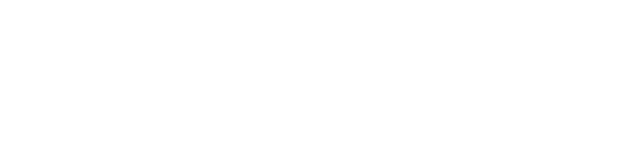
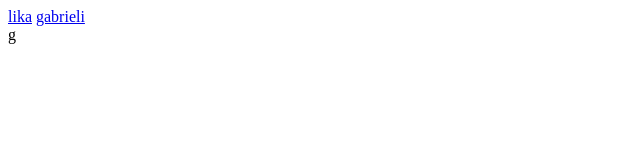
Before and after one commit to gabrieli12/group50, a plain HTML site: page index.html in a window 1280 px wide. Shown: the whole page, without its empty margins (0-640 px from the left). Drawn offline with Linux system fonts and the light colour scheme.

Commit message:
add index.html

```diff
--- a/index.html
+++ b/index.html
@@ -7,5 +7,14 @@
 </head>
 <body>
 
+    <header>
+        <nav>
+            <a href="/lika.html">lika</a>
+            <a href="/gabrieli.html">gabrieli</a>
+        </nav>
+    </header>
+
+    g
+
 </body>
 </html>
```
